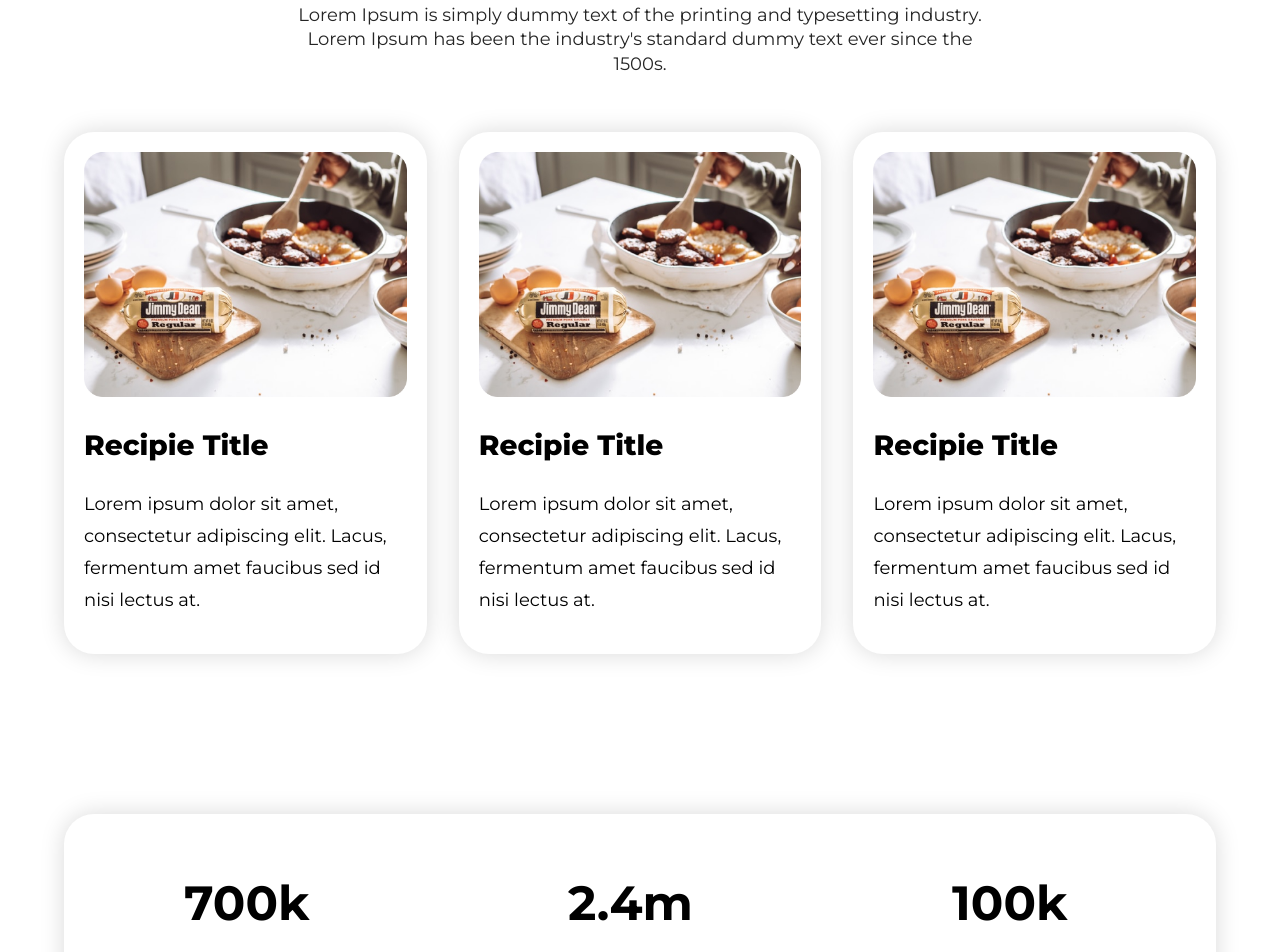
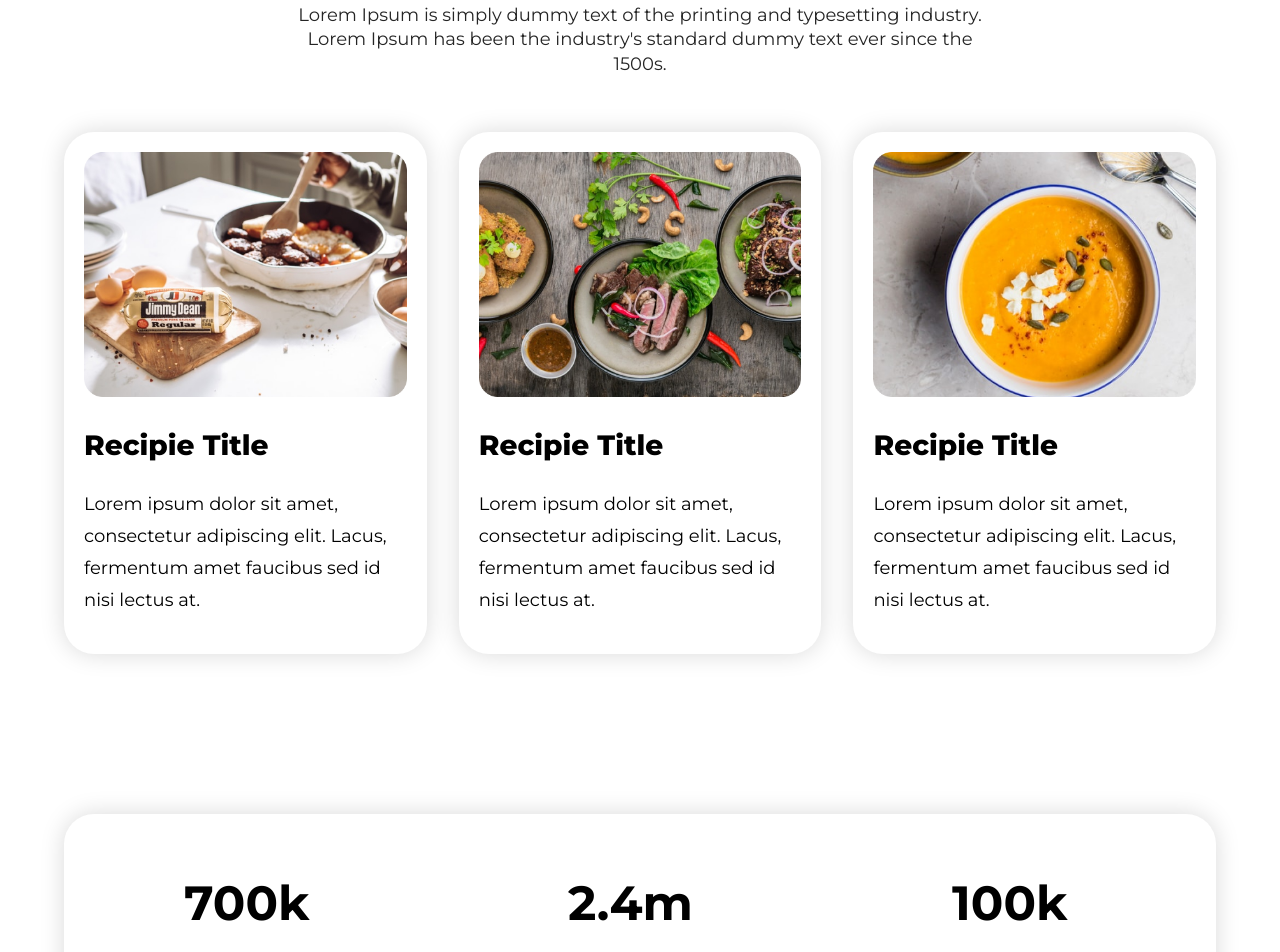
Before and after one commit to expertazi/food-network, a plain HTML site: page index.html in a window 1280 px wide. Shown: the part 1463-2415 px from the top of the page. Drawn offline with Linux system fonts and the light colour scheme.

Commit message:
Checking

```diff
--- a/index.html
+++ b/index.html
@@ -61,14 +61,14 @@
                     lectus at.</p>
             </div>
             <div class="card">
-                <img src="images/Project Cover1.jpg" alt="This is a Image">
+                <img src="images/Project Cover2.jpg" alt="This is a Image">
                 <h1 class="res-h2">Recipie Title</h1>
                 <p class="res-p">Lorem ipsum dolor sit amet,
                     consectetur adipiscing elit. Lacus, fermentum amet faucibus sed id nisi
                     lectus at.</p>
             </div>
             <div class="card">
-                <img src="images/Project Cover1.jpg" alt="This is a Image">
+                <img src="images/Project Cover3.png" alt="This is a Image">
                 <h1 class="res-h2">Recipie Title</h1>
                 <p class="res-p">Lorem ipsum dolor sit amet,
                     consectetur adipiscing elit. Lacus, fermentum amet faucibus sed id nisi
@@ -96,6 +96,7 @@
     </section>
 
 <!-- Four section End Here  -->
+
     <footer class="foot-foot">
         <h1 class="foot-h1"><span class="spann">FOOD</span> NETWORK</h1>
         <p class="foot-p">Eat healthy to live healthy. Live healthy to live happy.</p>
--- a/style.css
+++ b/style.css
@@ -188,6 +188,8 @@ body {
 /* Four Section Css End From Here  */
 
 
+
+
 .foot-h1 {
     font-weight: 800;
     font-size: 30px;
```
